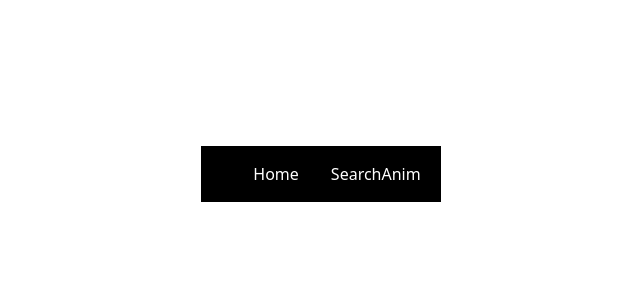
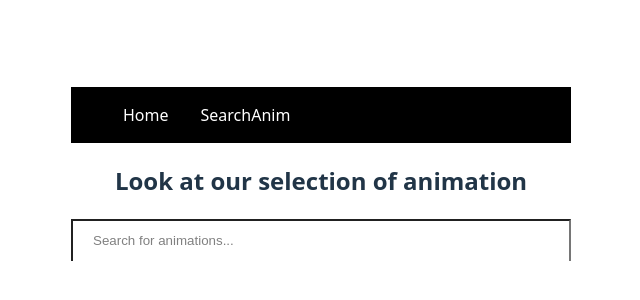
Before and after one commit to NathanHor22/Animation-website-showcase-using-react, a React (Vite) app in the folder my-react-app/: page /searchAnim in a window 1280 px wide. Shown: the part 226-526 px from the top of the page, without its empty margins (319-959 px from the left). Built offline with nearby package versions, Linux system fonts and the light colour scheme.

Commit message:
search bar fixed for frontend connecting it to the animation data is the next ticket

```diff
--- a/my-react-app/src/pages/SearchAnim.css
+++ b/my-react-app/src/pages/SearchAnim.css
@@ -0,0 +1,17 @@
+.search-bar {
+    border-bottom: 1px rgba(0, 0, 0, 0.301);
+    background-color: white;
+    width: 500px;
+    height: 40px;
+    padding: 20px;
+    box-sizing: border-box;
+    display: block;
+}
+
+.search-bar:hover {
+    border: 1px solid blue;
+}
+
+.search-bar::placeholder {
+    color:gray;
+}
--- a/my-react-app/src/pages/SearchAnim.jsx
+++ b/my-react-app/src/pages/SearchAnim.jsx
@@ -1,7 +1,13 @@
+import './SearchAnim.css';
+import Animation from '../components/animation';
+
 function SearchAnim() {
     return (
         <>
+            <h2>Look at our selection of animation</h2>
+            <input type ="text"className = "search-bar" placeholder="Search for animations...">
 
+            </input>
         </>
     )
 }
```
